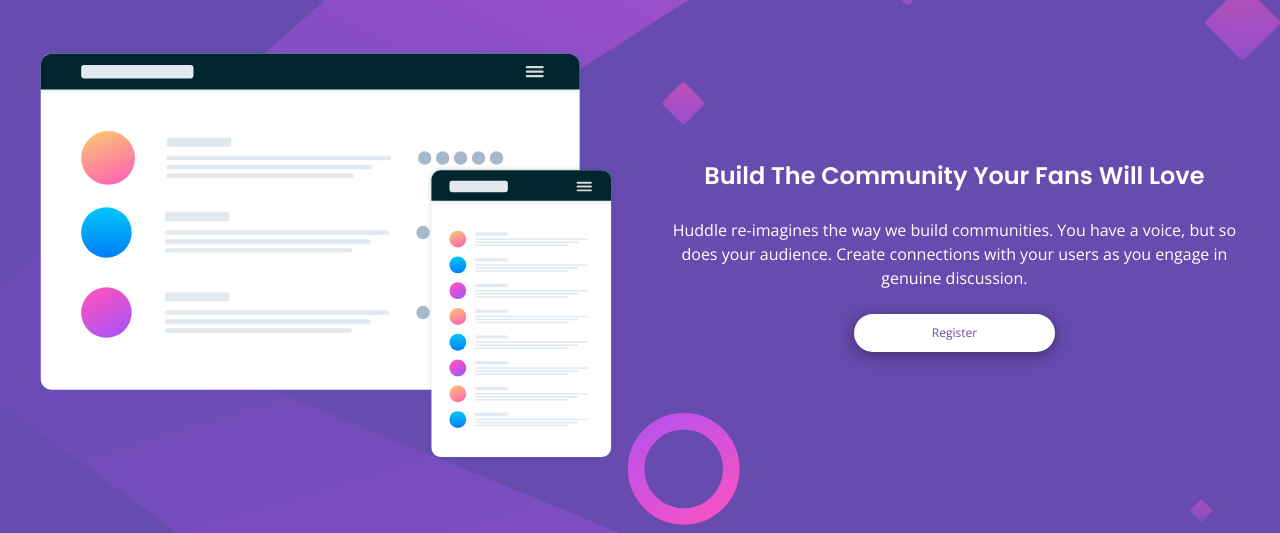
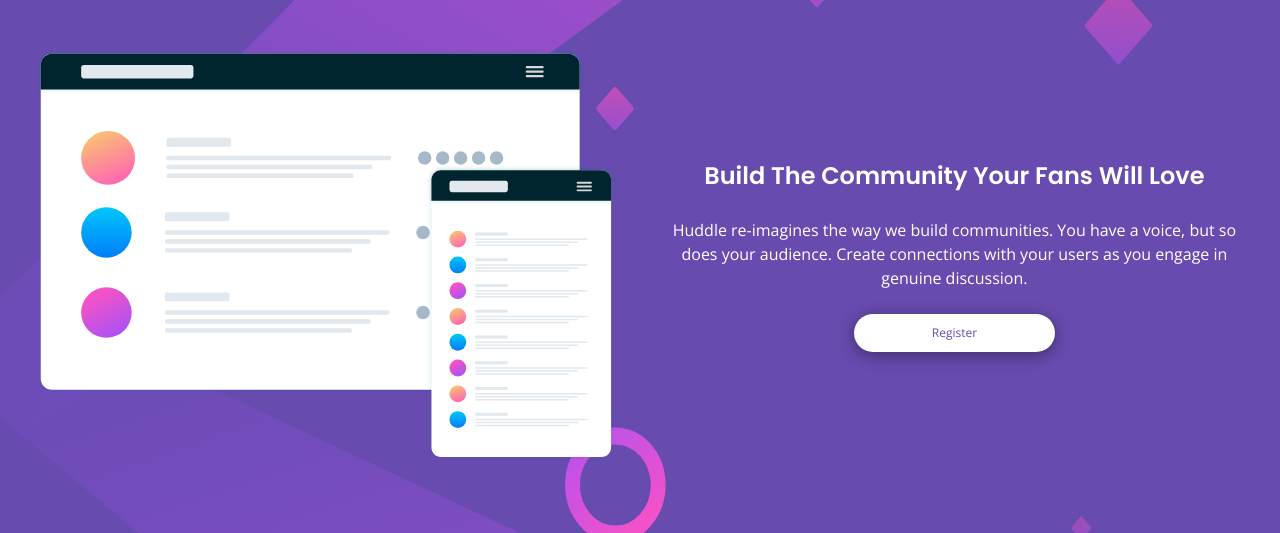
Before and after one commit to XenoMee/Huddle-Landing-Page, a plain HTML site: page index.html in a window 1280 px wide. Shown: the part 78-611 px from the top of the page. Drawn offline with nearby package versions, Linux system fonts and the light colour scheme.

Commit message:
update body's background image and its size for desktop

```diff
--- a/style.css
+++ b/style.css
@@ -131,6 +131,10 @@ header {
 @media (min-width: 50em) {
   body {
     background-image: url("./images/bg-desktop.svg");
+    background-size: 90% 100%;
+
+    /* display: grid;
+    place-content: center; */
   }
 
   .container {
```
